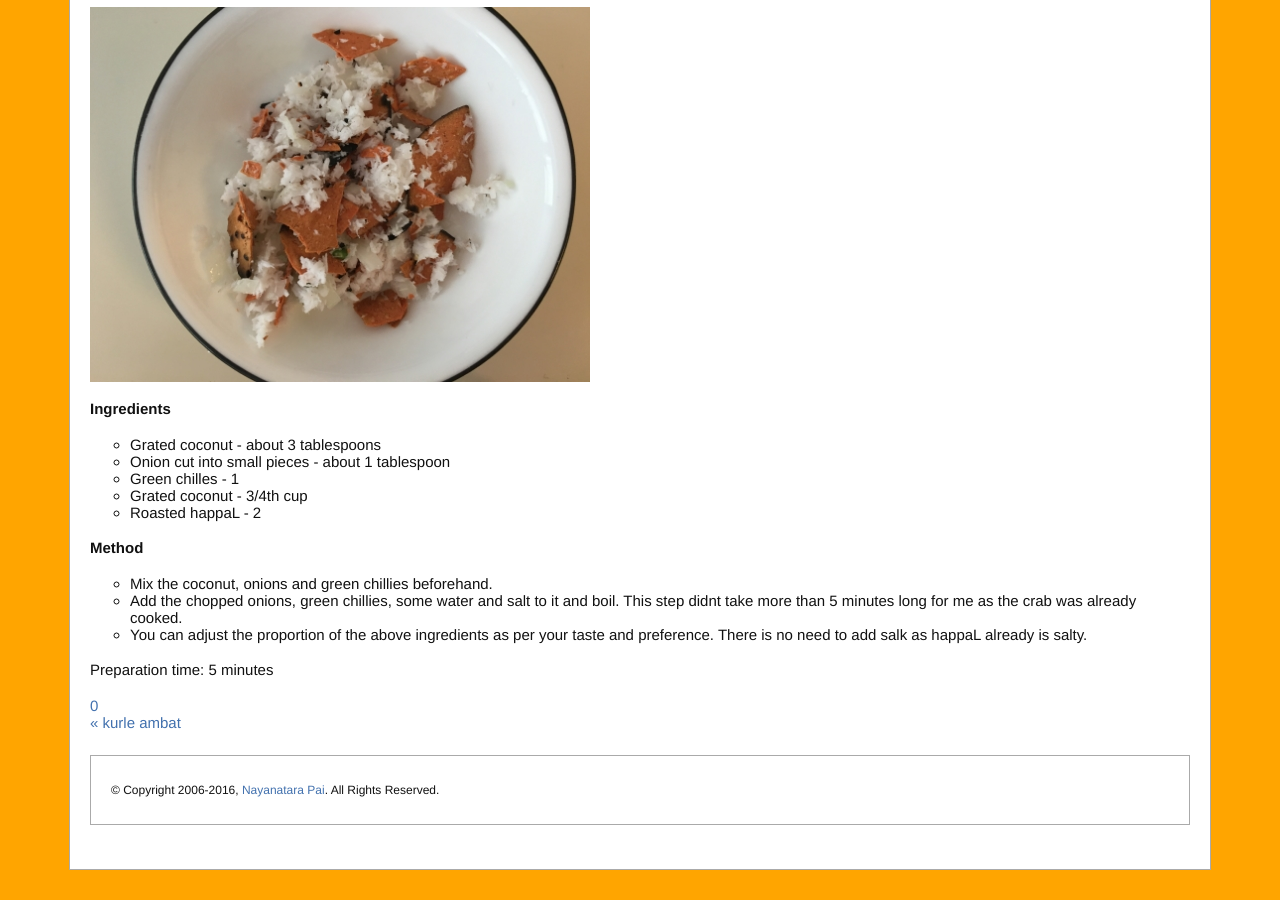
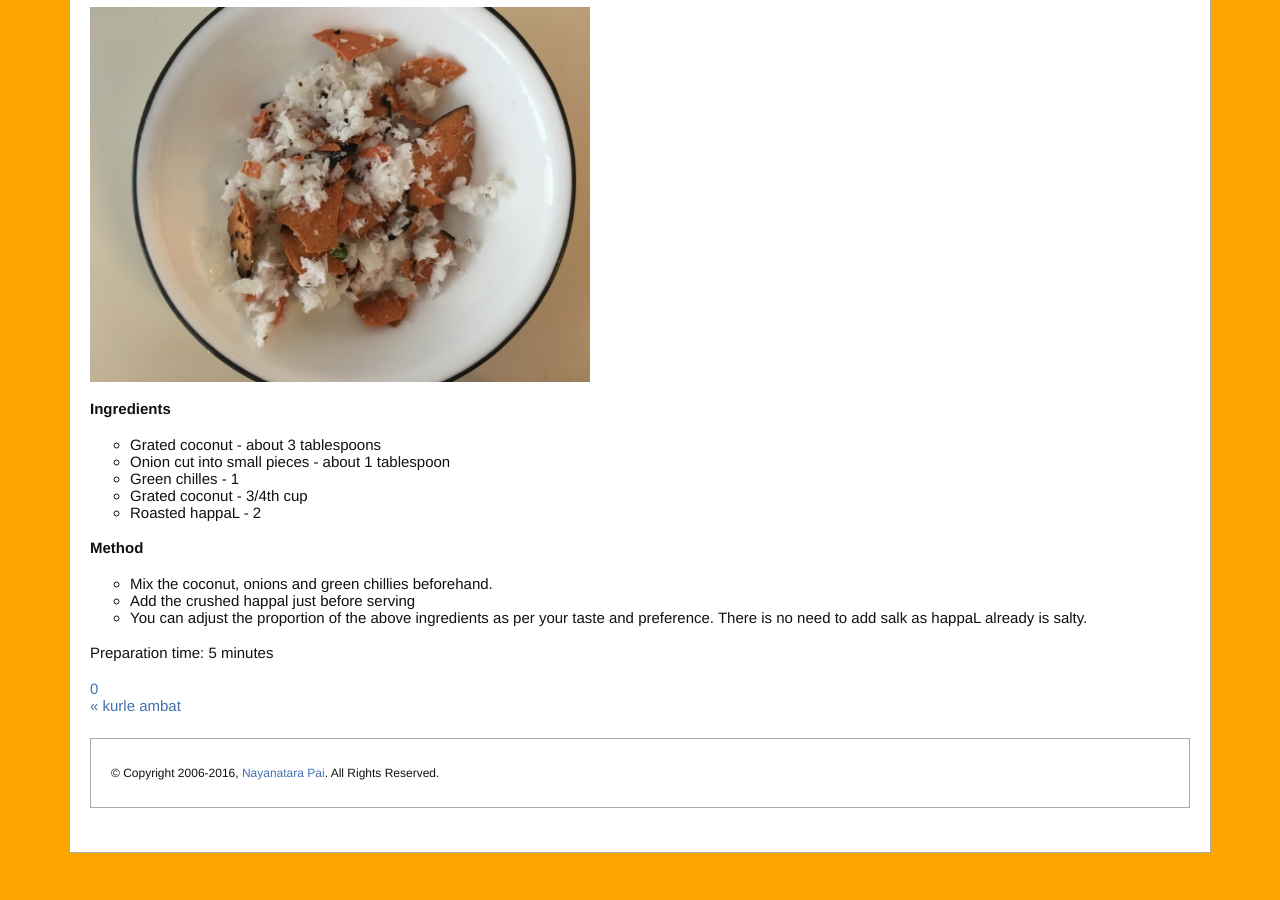
Before and after one commit to npai/npai.github.com, a Jekyll site: the page built from _posts/2016-08-12-happaLapachaDi.md, in a window 1280 px wide and 900 px high, scrolled down 1443 px. Built offline with Jekyll 4.4.1, drawn with Linux system fonts in a browser that asks for light colours; some web fonts are replaced; comment, search, counter and statistics services are not loaded.

Commit message:
Update 2016-08-12-happaLapachaDi.md

```diff
--- a/_posts/2016-08-12-happaLapachaDi.md
+++ b/_posts/2016-08-12-happaLapachaDi.md
@@ -34,7 +34,7 @@ I dont like eating happaLs for every meal like some konkani people do, but every
 **Method**
 
 * Mix the coconut, onions and green chillies beforehand.
-* Add the chopped onions, green chillies, some water and salt to it and boil. This step didnt take more than 5 minutes long for me as the crab was already cooked.
+* Add the crushed happal just before serving
 * You can adjust the proportion of the above ingredients as per your taste and preference. There is no need to add salk as happaL already is salty.
 
 Preparation time: 5 minutes
```
